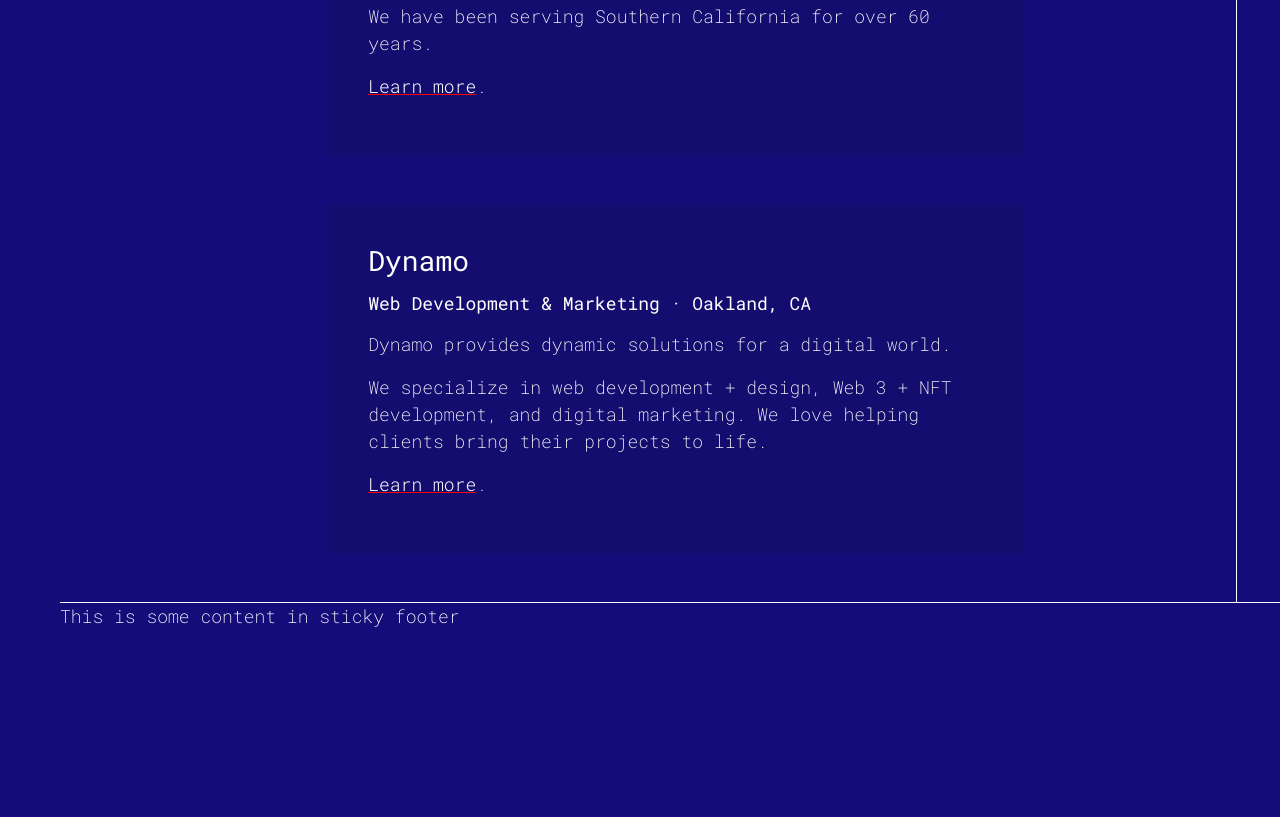
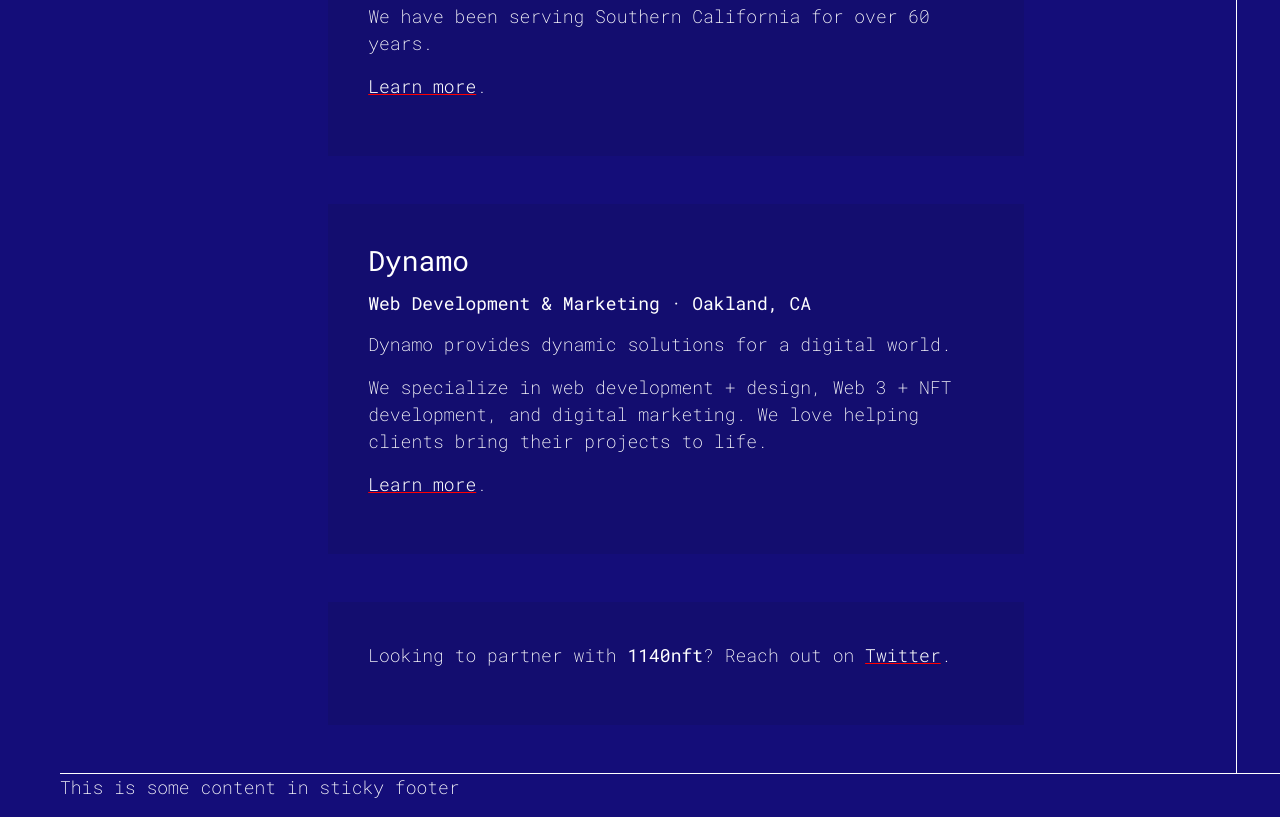
Before and after one commit to darrindevs/r2, a Gatsby site: page /partners in a window 1280 px wide. Shown: the part 1045-1862 px from the top of the page. Before the commit the page ends 1691 px from the top, so only its background shows below. Built offline with nearby package versions, Linux system fonts and the light colour scheme; Gatsby itself is replaced by a stand-in of ours.

Commit message:
update partners

```diff
--- a/src/pages/partners.js
+++ b/src/pages/partners.js
@@ -32,6 +32,10 @@
           <p>We specialize in web development + design, Web 3 + NFT development, and digital marketing. We love helping clients bring their projects to life.</p>
           <p><a href="https://www.dynamo.dev/" target="blank">Learn more</a>.</p>
         </div>
+        <div id="about" className="container-component mt-5 mb-5">
+          <p>Looking to partner with <span className="eleven-forty">1140nft</span>? Reach out on <a href="https//:twitter.com/1140nft" target="blank">Twitter</a>.</p>
+          <p> </p>
+        </div>
     </main>
   </Layout>
 )
```
